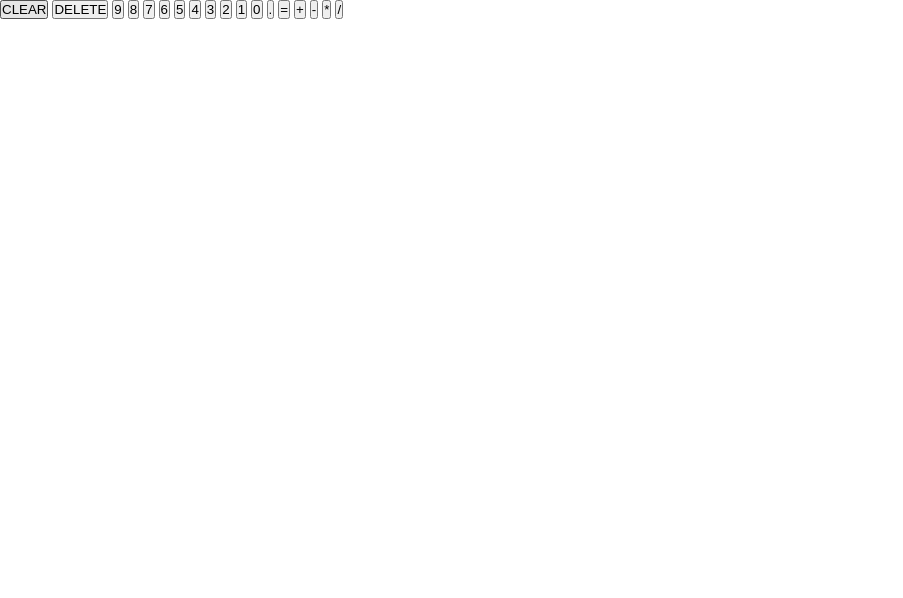
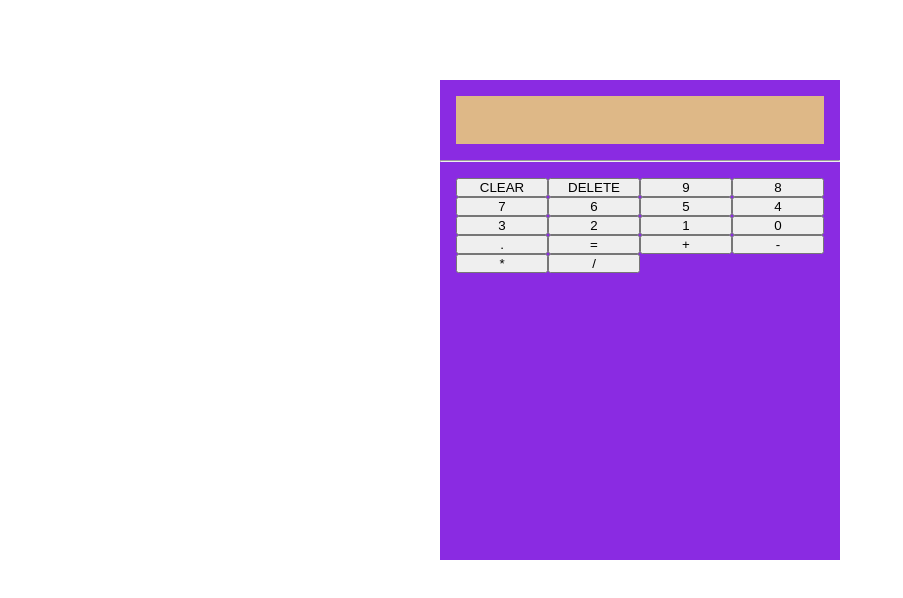
Before and after one commit to cankat-orum/calculator-top, a plain HTML site: page index.html in a window 1280 px wide. Shown: the whole page, without its empty margins (0-903 px from the left). Drawn offline with Linux system fonts and the light colour scheme.

Commit message:
EDIT index.html + hr tag | EDIT styles.css (UNFINISHED)

```diff
--- a/index.html
+++ b/index.html
@@ -11,6 +11,7 @@
   <body>
     <div class="calculator-div">
       <div class="screen-div"></div>
+      <hr />
       <div class="buttons-div">
         <button class="btn clear-btn">CLEAR</button>
         <button class="btn delete-btn">DELETE</button>
--- a/styles.css
+++ b/styles.css
@@ -3,3 +3,25 @@
     margin: 0;
     padding: 0;
 }
+
+.calculator-div {
+    display: flex;
+    flex-direction: column;
+    background-color: blueviolet;
+    width: 25rem;
+    height: 30rem;
+    margin: 5rem auto;
+}
+
+.screen-div {
+    height: 3rem;
+    background-color: burlywood;
+    margin: 1rem;
+}
+
+.buttons-div {
+    margin: 1rem;
+    display: grid;
+    grid-template-rows: repeat(5, minmax(0, 1fr));
+    grid-template-columns: repeat(4, minmax(0, 1fr));
+}
```
